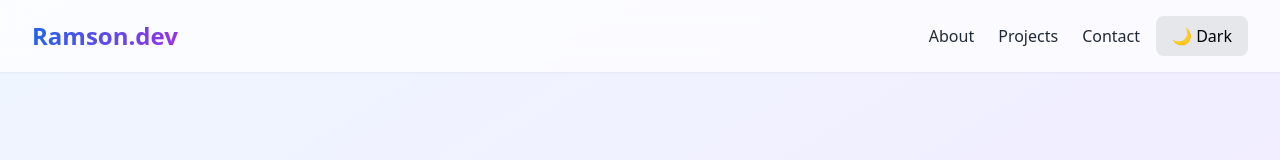
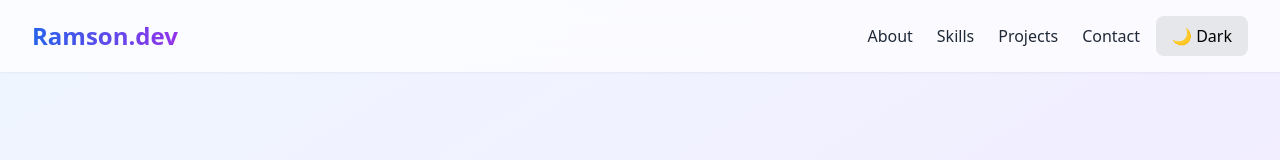
Before and after one commit to Ramslon/My-Portfolio, a React (Vite) app: page / in a window 1280 px wide. Shown: the top 160 px of the page. Built offline with nearby package versions, Linux system fonts and the light colour scheme.

Commit message:
Fix Skills navbar anchor navigation

```diff
--- a/src/components/Navbar.jsx
+++ b/src/components/Navbar.jsx
@@ -30,6 +30,7 @@ const Navbar = () => {
       <div className="flex items-center gap-4">
         <div className="space-x-6 hidden md:block text-gray-800 dark:text-gray-100">
           <a href="#about" className="hover:text-blue-600">About</a>
+          <a href="#skills" className="hover:text-blue-600">Skills</a>
           <a href="#projects" className="hover:text-blue-600">Projects</a>
           <a href="#contact" className="hover:text-blue-600">Contact</a>
         </div>
--- a/src/components/Skills.jsx
+++ b/src/components/Skills.jsx
@@ -9,7 +9,7 @@ const skills = [
 
 export default function Skills() {
   return (
-    <section className="py-20 px-8 bg-gray-50 dark:bg-gray-900">
+    <section id="skills" className="py-20 px-8 bg-gray-50 dark:bg-gray-900 scroll-mt-24">
       <h2 className="text-3xl font-bold mb-10 text-gray-900 dark:text-white">Skills</h2>
 
       {skills.map((skill, index) => (
```
